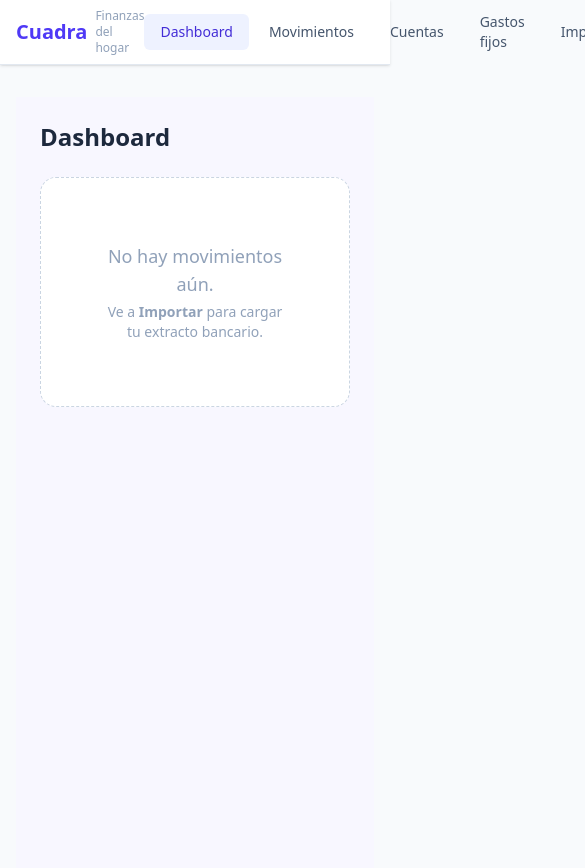
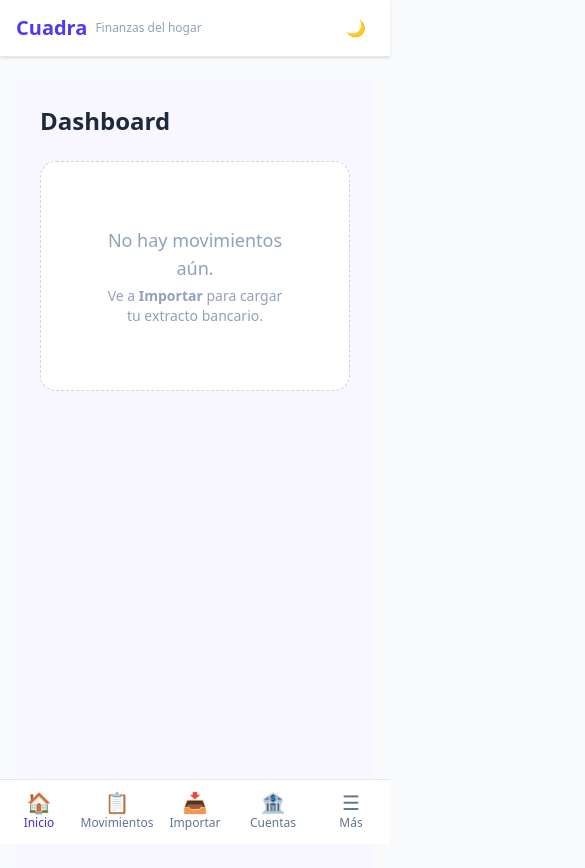
Before and after one commit to pcanadas/cuadra-finances, a React (Vite) app: page / in a window 390 px wide. Shown: the top 868 px of the page, 585 px wide, since content can reach past the window. Built offline with nearby package versions, Linux system fonts and the light colour scheme.

Commit message:
feat: enhance Navbar with mobile support and theme toggle functionality

```diff
--- a/index.html
+++ b/index.html
@@ -3,7 +3,7 @@
   <head>
     <meta charset="UTF-8" />
     <link rel="icon" type="image/svg+xml" href="/favicon.svg" />
-    <meta name="viewport" content="width=device-width, initial-scale=1.0" />
+    <meta name="viewport" content="width=device-width, initial-scale=1.0, viewport-fit=cover" />
     <title>cuadra-finances</title>
   </head>
   <body>
--- a/src/components/Layout.jsx
+++ b/src/components/Layout.jsx
@@ -5,7 +5,7 @@ export default function Layout() {
   return (
     <div className="min-h-screen bg-slate-50">
       <Navbar />
-      <main className="max-w-7xl mx-auto px-4 sm:px-6 lg:px-8 py-8">
+      <main className="max-w-7xl mx-auto px-4 sm:px-6 lg:px-8 py-6 lg:py-8 pb-[calc(5rem+env(safe-area-inset-bottom))] lg:pb-8">
         <Outlet />
       </main>
     </div>
--- a/src/components/Navbar.jsx
+++ b/src/components/Navbar.jsx
@@ -1,4 +1,5 @@
-import { NavLink } from 'react-router-dom'
+import { useState } from 'react'
+import { NavLink, useLocation } from 'react-router-dom'
 import { useTheme } from '../context/ThemeContext'
 
 const links = [
@@ -12,18 +13,44 @@ const links = [
   { to: '/acerca', label: 'Acerca de' },
 ]
 
+// Móvil: estas van en la barra inferior; el resto, en "Más"
+const MOBILE_MAIN = [
+  { to: '/', label: 'Inicio', icon: '🏠' },
+  { to: '/movimientos', label: 'Movimientos', icon: '📋' },
+  { to: '/importar', label: 'Importar', icon: '📥' },
+  { to: '/cuentas', label: 'Cuentas', icon: '🏦' },
+]
+const MOBILE_MORE = links.filter(l => !MOBILE_MAIN.some(m => m.to === l.to))
+
 export default function Navbar() {
   const { dark, setDark } = useTheme()
+  const [moreOpen, setMoreOpen] = useState(false)
+  const { pathname } = useLocation()
+  const moreActive = MOBILE_MORE.some(l => l.to === pathname)
+
+  const themeButton = (
+    <button
+      onClick={() => setDark(!dark)}
+      className="ml-2 p-2 rounded-md text-slate-500 hover:bg-slate-100 hover:text-slate-700 transition-colors"
+      title={dark ? 'Cambiar a modo claro' : 'Cambiar a modo oscuro'}
+    >
+      {dark ? '☀️' : '🌙'}
+    </button>
+  )
 
   return (
-    <nav className="bg-white border-b border-slate-200 shadow-sm sticky top-0 z-50">
+    <>
+      <nav
+        className="bg-white border-b border-slate-200 shadow-sm sticky top-0 z-50"
+        style={{ paddingTop: 'env(safe-area-inset-top)' }}
+      >
         <div className="max-w-7xl mx-auto px-4 sm:px-6 lg:px-8">
-        <div className="flex items-center justify-between h-16">
+          <div className="flex items-center justify-between h-14 lg:h-16">
             <div className="flex items-center gap-2">
               <span className="text-xl font-bold text-indigo-600">Cuadra</span>
               <span className="text-xs text-slate-400 font-medium">Finanzas del hogar</span>
             </div>
-          <div className="flex items-center gap-1">
+            <div className="hidden lg:flex items-center gap-1">
               {links.map(({ to, label }) => (
                 <NavLink
                   key={to}
@@ -40,16 +67,72 @@ export default function Navbar() {
                   {label}
                 </NavLink>
               ))}
-            <button
-              onClick={() => setDark(!dark)}
-              className="ml-2 p-2 rounded-md text-slate-500 hover:bg-slate-100 hover:text-slate-700 transition-colors"
-              title={dark ? 'Cambiar a modo claro' : 'Cambiar a modo oscuro'}
-            >
-              {dark ? '☀️' : '🌙'}
-            </button>
+              {themeButton}
             </div>
+            <div className="lg:hidden">{themeButton}</div>
           </div>
         </div>
       </nav>
+
+      {/* Hoja "Más" (móvil) */}
+      {moreOpen && (
+        <div className="lg:hidden fixed inset-0 z-40 bg-black/30" onClick={() => setMoreOpen(false)}>
+          <div
+            className="absolute left-0 right-0 bg-white rounded-t-2xl shadow-lg p-2"
+            style={{ bottom: 'calc(4rem + env(safe-area-inset-bottom))' }}
+            onClick={e => e.stopPropagation()}
+          >
+            {MOBILE_MORE.map(({ to, label }) => (
+              <NavLink
+                key={to}
+                to={to}
+                onClick={() => setMoreOpen(false)}
+                className={({ isActive }) =>
+                  `block px-4 py-3 rounded-lg text-base font-medium ${
+                    isActive ? 'bg-indigo-50 text-indigo-700' : 'text-slate-700'
+                  }`
+                }
+              >
+                {label}
+              </NavLink>
+            ))}
+          </div>
+        </div>
+      )}
+
+      {/* Barra inferior (móvil) */}
+      <nav
+        className="lg:hidden fixed bottom-0 left-0 right-0 z-50 bg-white border-t border-slate-200"
+        style={{ paddingBottom: 'env(safe-area-inset-bottom)' }}
+      >
+        <div className="flex h-16">
+          {MOBILE_MAIN.map(({ to, label, icon }) => (
+            <NavLink
+              key={to}
+              to={to}
+              end={to === '/'}
+              onClick={() => setMoreOpen(false)}
+              className={({ isActive }) =>
+                `flex-1 flex flex-col items-center justify-center gap-0.5 text-xs font-medium ${
+                  isActive ? 'text-indigo-700' : 'text-slate-500'
+                }`
+              }
+            >
+              <span className="text-xl leading-none">{icon}</span>
+              {label}
+            </NavLink>
+          ))}
+          <button
+            onClick={() => setMoreOpen(o => !o)}
+            className={`flex-1 flex flex-col items-center justify-center gap-0.5 text-xs font-medium ${
+              moreActive || moreOpen ? 'text-indigo-700' : 'text-slate-500'
+            }`}
+          >
+            <span className="text-xl leading-none">☰</span>
+            Más
+          </button>
+        </div>
+      </nav>
+    </>
   )
 }
```
Lines whose indentation alone changed are shown as unchanged.
